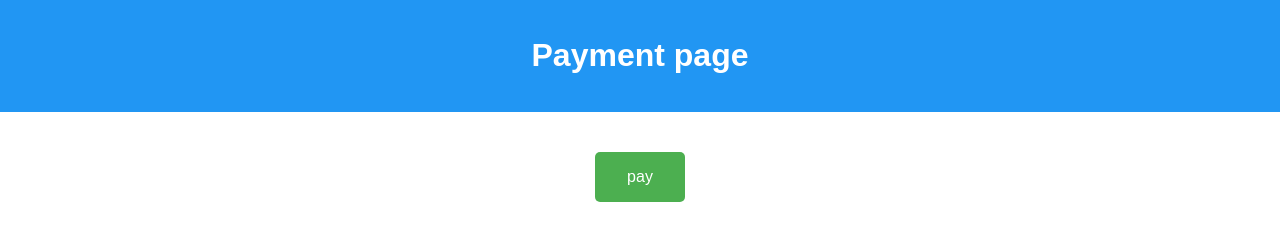
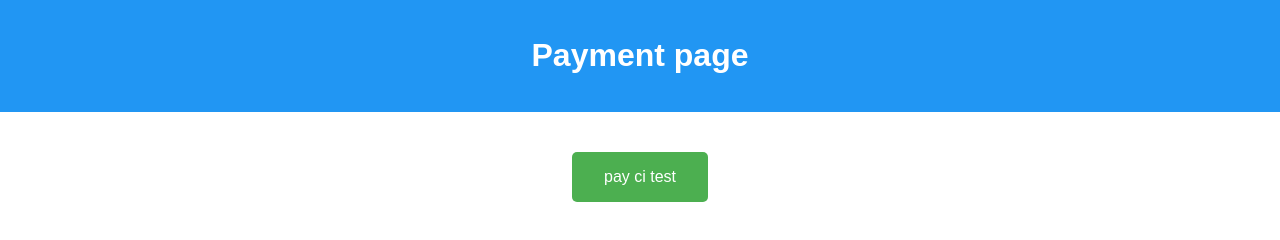
Before and after one commit to moveho/payment-error-cicd, a plain HTML site: page index.html in a window 1280 px wide. Drawn offline with Linux system fonts and the light colour scheme.

Commit message:
cicd test

```diff
--- a/index.html
+++ b/index.html
@@ -53,7 +53,7 @@
       <h1>Payment page</h1>
     </header>
     <main>
-      <button id="payment-button">pay</button>
+      <button id="payment-button">pay ci test</button>
       <p class="success-message" id="success-message"></p>
       <script>
 	const paymentButton = document.getElementById("payment-button");
```
